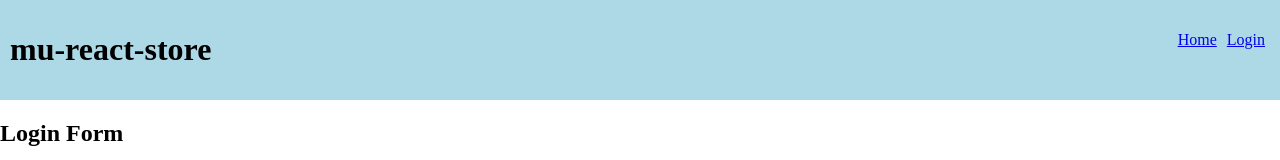
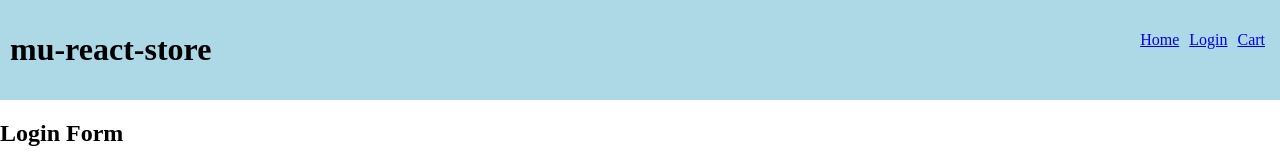
Before and after one commit to abhinavpulluri/mu-react-store, a React (Vite) app: page /login in a window 1280 px wide. Shown: the top 160 px of the page. Built offline with nearby package versions, Linux system fonts and the light colour scheme.

Commit message:
Updated cart

```diff
--- a/src/Header.jsx
+++ b/src/Header.jsx
@@ -10,6 +10,7 @@ export default function Header({name}) {
             <ul>
                 <li><Link to="/"> Home</Link></li>
                 <li><Link to="/login">Login</Link></li>
+                <li><Link to="/cart">Cart</Link></li>
             </ul>
         </div>
     </div>
```
